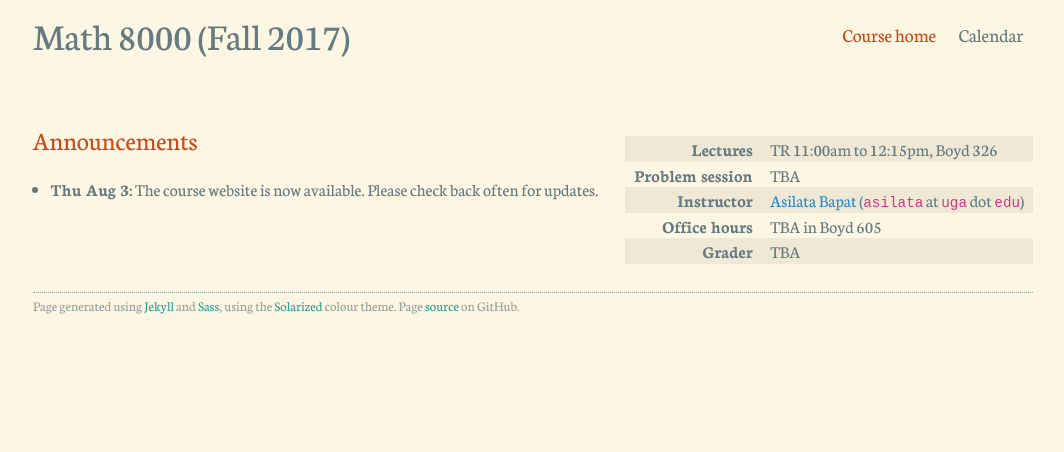
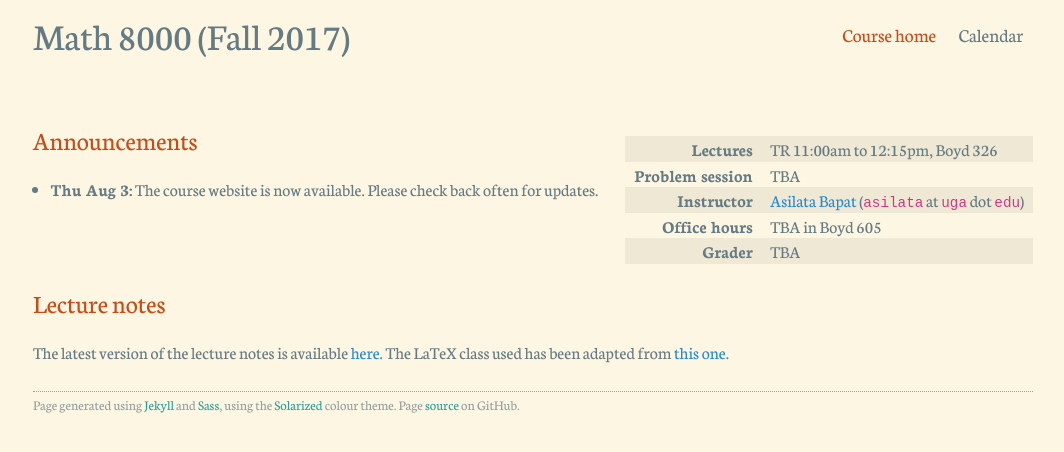
Before and after one commit to asilata/8000fall17, a Jekyll site: the page built from index.md, in a window 1280 px wide. Shown: the top 452 px of the page, without its empty margins (107-1171 px from the left). Built offline with Jekyll 4.4.1, drawn with Linux system fonts in a browser that asks for light colours.

Commit message:
Added link to lecture notes.

```diff
--- a/_data/calendar.yml
+++ b/_data/calendar.yml
@@ -4,12 +4,12 @@
   comments:
 
 - date: "2017-08-17"
-  topic: Groups acting on sets, examples
+  topic: Orbits, stabilizers, cosets, normal subgroups
   scribe: Sergio
   comments:
 
 - date: "2017-08-22"
-  topic: More examples, Sylow theorems
+  topic: Groups acting on sets, examples
   scribe: Joe
   comments:
 
@@ -19,7 +19,7 @@
   comments:
 
 - date: "2017-08-29"
-  topic:
+  topic: Sylow theorems
   scribe:
   comments:
 
--- a/index.md
+++ b/index.md
@@ -25,3 +25,7 @@ nav_weight: 1
 
 
 </div>
+
+## Lecture notes
+The latest version of the lecture notes is available [here](https://www.overleaf.com/read/rfcvwktkdtzn).
+The LaTeX class used has been adapted from [this one](http://blog.poormansmath.net/latex-class-for-lecture-notes/).
```
